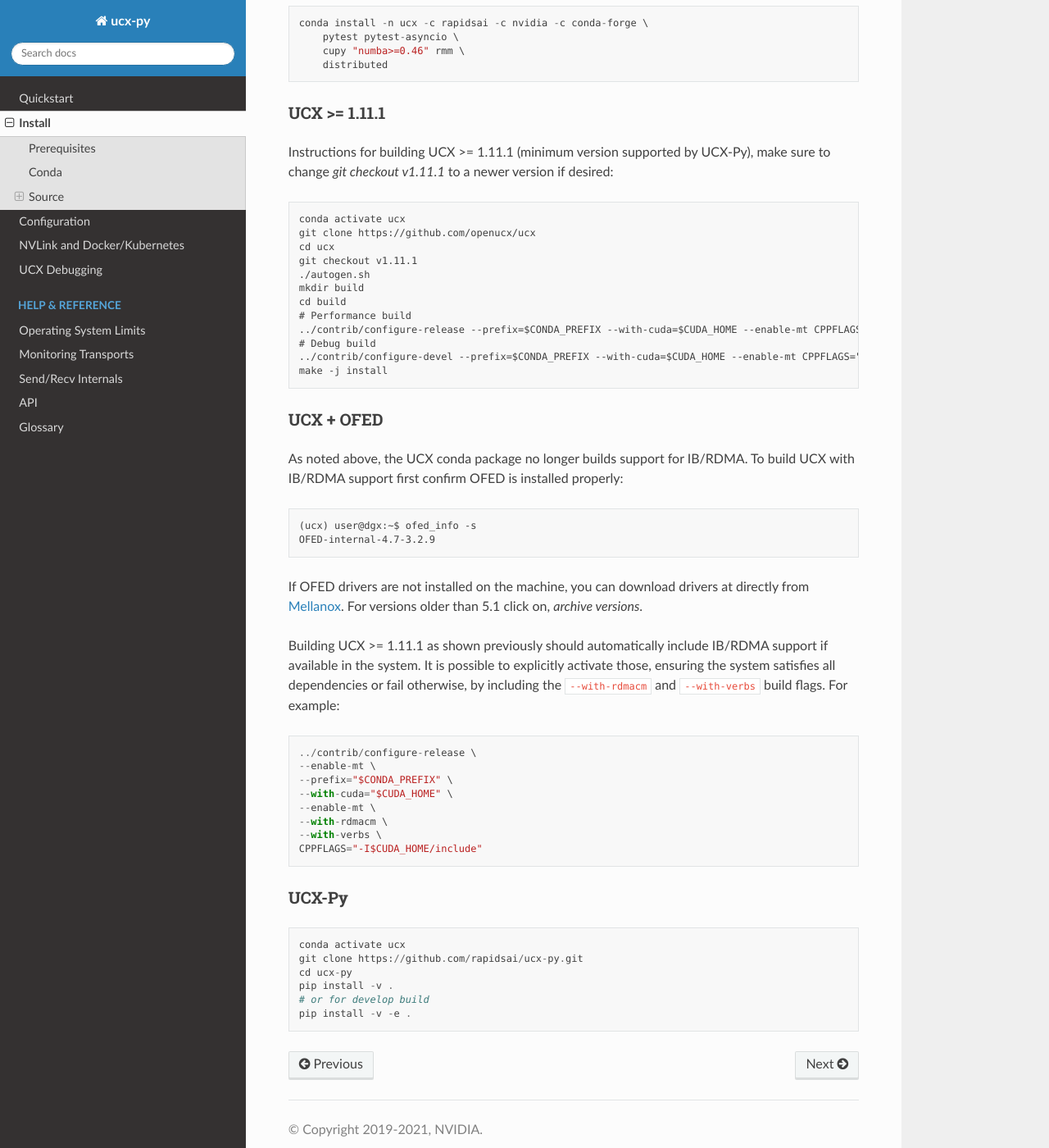
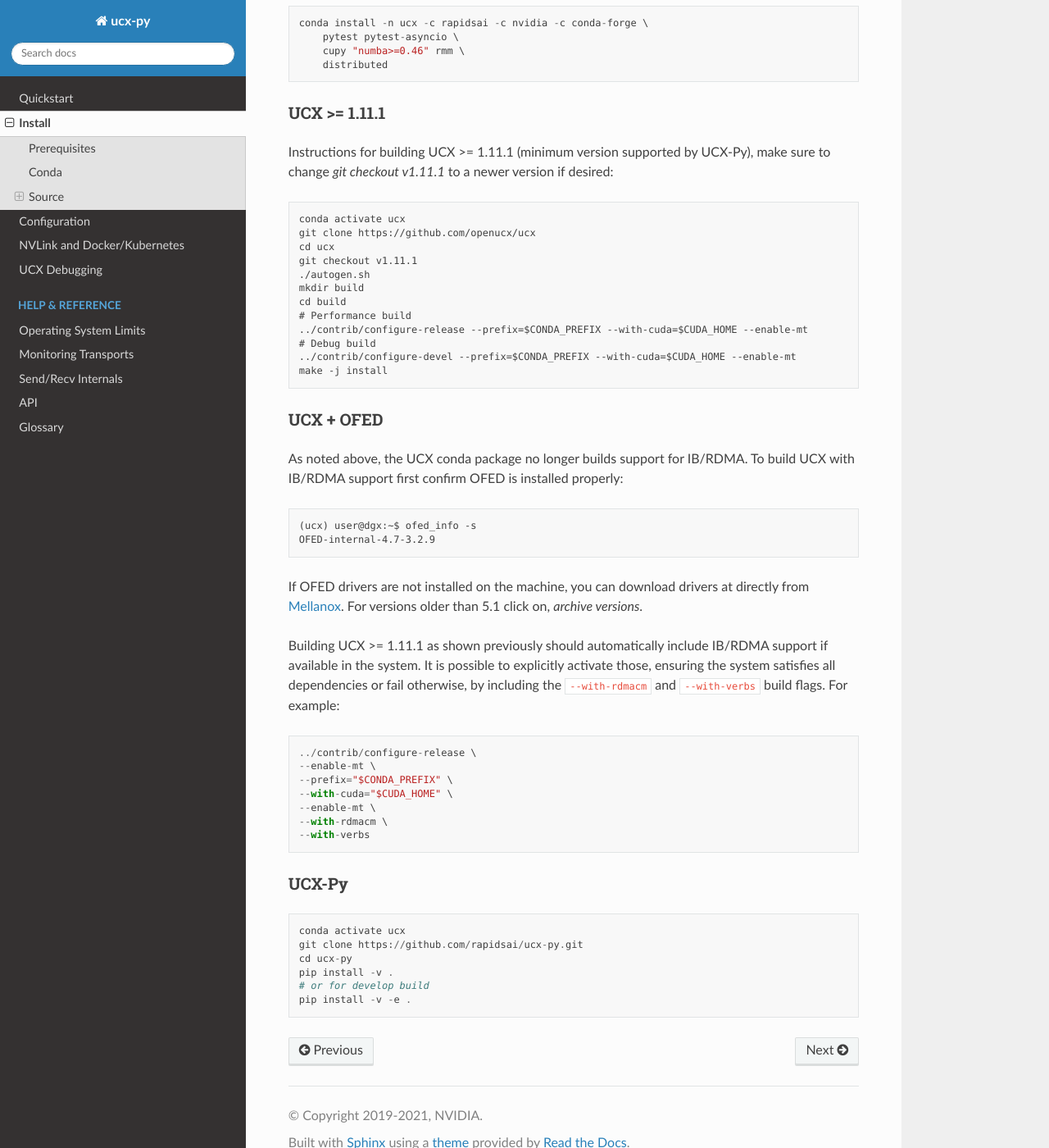
Before and after one commit to rapidsai/ucx-py, a Sphinx documentation site: the page built from docs/source/install.rst, in a window 1280 px wide and 1400 px high, scrolled down 1339 px. Shown: the whole window at 82% size. Built offline with Sphinx 7.4.7 and the Read the Docs theme 2.0.0, drawn with Linux system fonts in a browser that asks for light colours; the version number could not be read and is left out.

Commit message:
Remove redundant CPPFLAGS from UCX install docs

```diff
--- a/docs/source/install.rst
+++ b/docs/source/install.rst
@@ -84,9 +84,9 @@
     mkdir build
     cd build
     # Performance build
-    ../contrib/configure-release --prefix=$CONDA_PREFIX --with-cuda=$CUDA_HOME --enable-mt CPPFLAGS="-I$CUDA_HOME/include"
+    ../contrib/configure-release --prefix=$CONDA_PREFIX --with-cuda=$CUDA_HOME --enable-mt
     # Debug build
-    ../contrib/configure-devel --prefix=$CONDA_PREFIX --with-cuda=$CUDA_HOME --enable-mt CPPFLAGS="-I$CUDA_HOME/include"
+    ../contrib/configure-devel --prefix=$CONDA_PREFIX --with-cuda=$CUDA_HOME --enable-mt
     make -j install
 
 
@@ -112,8 +112,7 @@
     --with-cuda="$CUDA_HOME" \
     --enable-mt \
     --with-rdmacm \
-    --with-verbs \
-    CPPFLAGS="-I$CUDA_HOME/include"
+    --with-verbs
 
 
 UCX-Py
```
